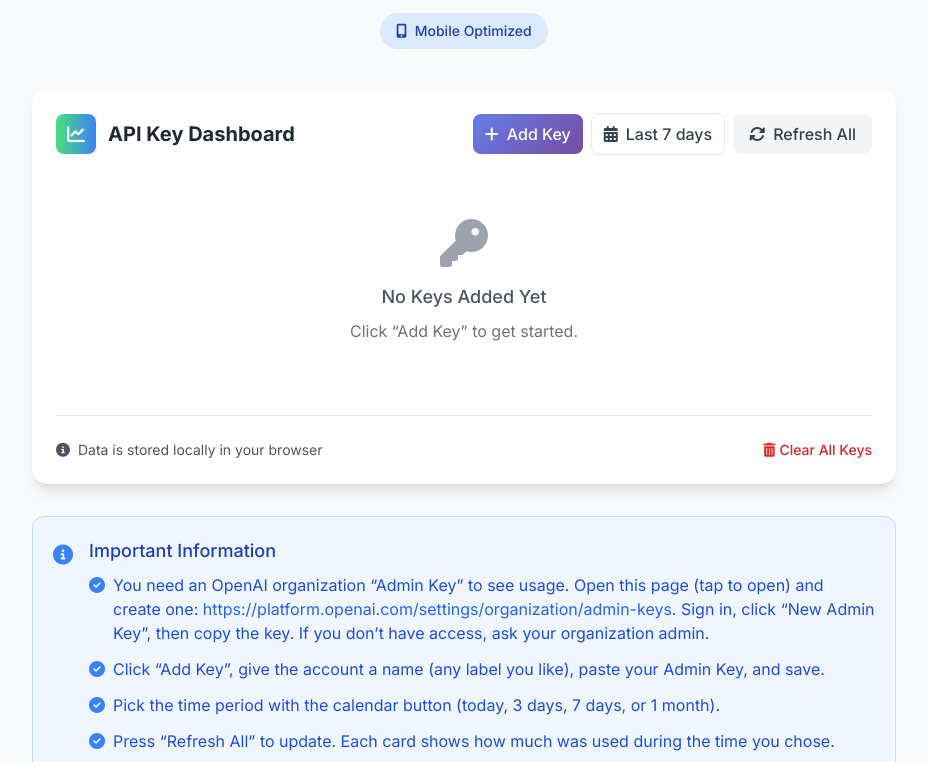
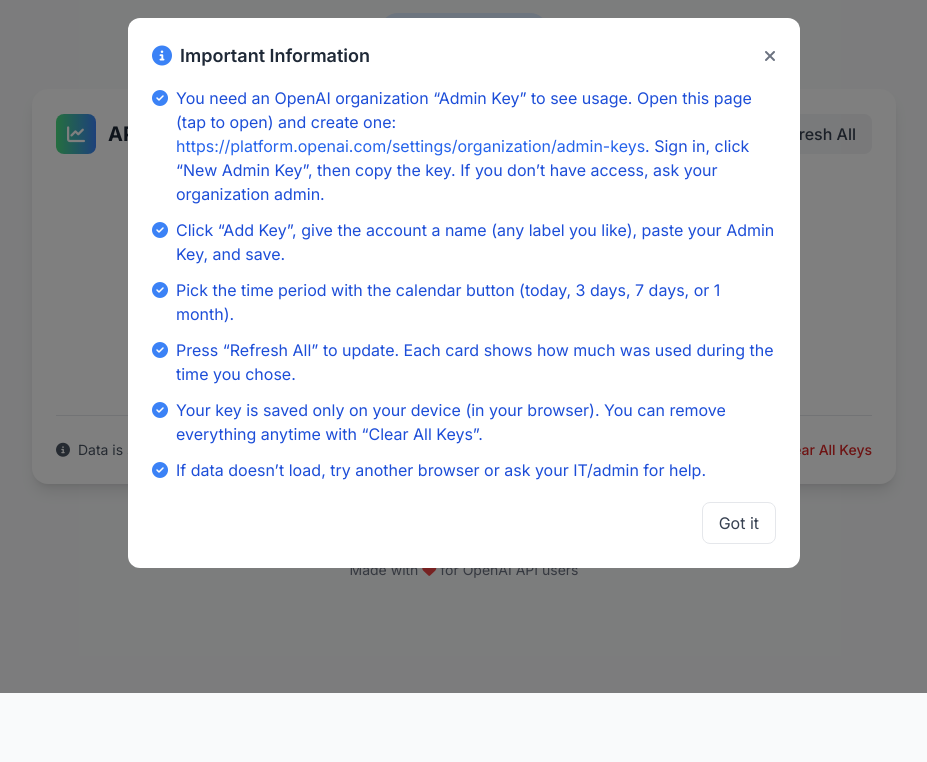
Before and after one commit to phototix/OpenAI-API-Management, a plain HTML site: page index.html in a window 1280 px wide. Shown: the part 107-869 px from the top of the page, without its empty margins (176-1103 px from the left). After the commit the page ends 800 px from the top, so only its background shows below. Drawn offline with nearby package versions, Linux system fonts and the light colour scheme.

```diff
--- a/app.js
+++ b/app.js
@@ -21,6 +21,10 @@
   saveRange: document.getElementById("saveRange"),
   cancelRange: document.getElementById("cancelRange"),
   currentRangeLabel: document.getElementById("currentRangeLabel"),
+  infoModal: document.getElementById("infoModal"),
+  openInfoModal: document.getElementById("openInfoModal"),
+  closeInfoModal: document.getElementById("closeInfoModal"),
+  dismissInfoModal: document.getElementById("dismissInfoModal"),
 };
 
 function getAccounts() {
@@ -493,12 +497,45 @@
       await refreshAllSequential();
     });
   }
+
+  // Information modal events
+  const openInfo = () => { if (els.infoModal) els.infoModal.classList.remove("hidden"); };
+  const closeInfo = () => { if (els.infoModal) els.infoModal.classList.add("hidden"); };
+  if (els.openInfoModal && els.infoModal) {
+    els.openInfoModal.addEventListener("click", openInfo);
+  }
+  if (els.closeInfoModal) {
+    els.closeInfoModal.addEventListener("click", closeInfo);
+  }
+  if (els.dismissInfoModal) {
+    els.dismissInfoModal.addEventListener("click", closeInfo);
+  }
+  if (els.infoModal) {
+    els.infoModal.addEventListener("click", (e) => {
+      if (e.target === els.infoModal) closeInfo();
+    });
+  }
+  document.addEventListener("keydown", (e) => {
+    if (e.key === "Escape" && els.infoModal && !els.infoModal.classList.contains("hidden")) {
+      e.preventDefault();
+      if (els.closeInfoModal) els.closeInfoModal.click(); else els.infoModal.classList.add("hidden");
+    }
+  });
+
+  // Expose for init to open on load
+  initEvents.openInfo = openInfo;
 }
 
 function init() {
   render();
   initEvents();
   updateRangeLabel();
+  // Show information modal on every visit
+  if (typeof initEvents.openInfo === "function") {
+    initEvents.openInfo();
+  } else if (els.infoModal) {
+    els.infoModal.classList.remove("hidden");
+  }
 }
 
 document.addEventListener("DOMContentLoaded", init);
--- a/index.html
+++ b/index.html
@@ -70,6 +70,9 @@
                             <i class="fas fa-chart-line text-white text-lg"></i>
                         </div>
                         <h2 class="text-xl font-bold text-gray-800">API Key Dashboard</h2>
+                        <button id="openInfoModal" class="ml-3 text-gray-500 hover:text-gray-700" aria-label="View information">
+                            <i class="fas fa-circle-question text-lg"></i>
+                        </button>
                     </div>
                     <div class="flex items-center space-x-2">
                         <button id="openAddKeyModal" class="gradient-bg text-white font-medium py-2 px-3 rounded-lg hover:opacity-90 transition-opacity flex items-center">
@@ -110,43 +113,7 @@
                 </div>
             </div>
 
-            <!-- Information Section -->
-            <div class="mt-8 bg-blue-50 border border-blue-200 rounded-xl p-5 fade-in">
-                <div class="flex items-start">
-                    <div class="flex-shrink-0 mt-1">
-                        <i class="fas fa-info-circle text-blue-500 text-xl"></i>
-                    </div>
-                    <div class="ml-4">
-                        <h3 class="text-lg font-medium text-blue-800 mb-2">Important Information</h3>
-                        <ul class="text-blue-700 space-y-3">
-                            <li class="flex items-start">
-                                <i class="fas fa-check-circle text-blue-500 mr-2 mt-1"></i>
-                                <span>You need an OpenAI organization “Admin Key” to see usage. Open this page (tap to open) and create one: <a href="https://platform.openai.com/settings/organization/admin-keys" target="_blank" rel="noopener noreferrer" class="text-blue-600 hover:underline">https://platform.openai.com/settings/organization/admin-keys</a>. Sign in, click “New Admin Key”, then copy the key. If you don’t have access, ask your organization admin.</span>
-                            </li>
-                            <li class="flex items-start">
-                                <i class="fas fa-check-circle text-blue-500 mr-2 mt-1"></i>
-                                <span>Click “Add Key”, give the account a name (any label you like), paste your Admin Key, and save.</span>
-                            </li>
-                            <li class="flex items-start">
-                                <i class="fas fa-check-circle text-blue-500 mr-2 mt-1"></i>
-                                <span>Pick the time period with the calendar button (today, 3 days, 7 days, or 1 month).</span>
-                            </li>
-                            <li class="flex items-start">
-                                <i class="fas fa-check-circle text-blue-500 mr-2 mt-1"></i>
-                                <span>Press “Refresh All” to update. Each card shows how much was used during the time you chose.</span>
-                            </li>
-                            <li class="flex items-start">
-                                <i class="fas fa-check-circle text-blue-500 mr-2 mt-1"></i>
-                                <span>Your key is saved only on your device (in your browser). You can remove everything anytime with “Clear All Keys”.</span>
-                            </li>
-                            <li class="flex items-start">
-                                <i class="fas fa-check-circle text-blue-500 mr-2 mt-1"></i>
-                                <span>If data doesn’t load, try another browser or ask your IT/admin for help.</span>
-                            </li>
-                        </ul>
-                    </div>
-                </div>
-            </div>
+            <!-- Information Modal Triggered on Load and by '?' icon -->
         </main>
 
         <!-- Footer -->
@@ -225,6 +192,52 @@
             </form>
         </div>
     </div>
+
+    <!-- Information Modal -->
+    <div id="infoModal" class="fixed inset-0 bg-black bg-opacity-50 flex items-center justify-center z-50 hidden">
+        <div class="bg-white rounded-xl p-6 max-w-2xl w-full mx-4">
+            <div class="flex items-center justify-between mb-4">
+                <div class="flex items-center">
+                    <i class="fas fa-info-circle text-blue-500 text-xl mr-2"></i>
+                    <h3 class="text-lg font-semibold text-gray-800">Important Information</h3>
+                </div>
+                <button id="closeInfoModal" class="text-gray-500 hover:text-gray-700" aria-label="Close">
+                    <i class="fas fa-times"></i>
+                </button>
+            </div>
+            <div class="text-blue-700">
+                <ul class="space-y-3">
+                    <li class="flex items-start">
+                        <i class="fas fa-check-circle text-blue-500 mr-2 mt-1"></i>
+                        <span>You need an OpenAI organization “Admin Key” to see usage. Open this page (tap to open) and create one: <a href="https://platform.openai.com/settings/organization/admin-keys" target="_blank" rel="noopener noreferrer" class="text-blue-600 hover:underline">https://platform.openai.com/settings/organization/admin-keys</a>. Sign in, click “New Admin Key”, then copy the key. If you don’t have access, ask your organization admin.</span>
+                    </li>
+                    <li class="flex items-start">
+                        <i class="fas fa-check-circle text-blue-500 mr-2 mt-1"></i>
+                        <span>Click “Add Key”, give the account a name (any label you like), paste your Admin Key, and save.</span>
+                    </li>
+                    <li class="flex items-start">
+                        <i class="fas fa-check-circle text-blue-500 mr-2 mt-1"></i>
+                        <span>Pick the time period with the calendar button (today, 3 days, 7 days, or 1 month).</span>
+                    </li>
+                    <li class="flex items-start">
+                        <i class="fas fa-check-circle text-blue-500 mr-2 mt-1"></i>
+                        <span>Press “Refresh All” to update. Each card shows how much was used during the time you chose.</span>
+                    </li>
+                    <li class="flex items-start">
+                        <i class="fas fa-check-circle text-blue-500 mr-2 mt-1"></i>
+                        <span>Your key is saved only on your device (in your browser). You can remove everything anytime with “Clear All Keys”.</span>
+                    </li>
+                    <li class="flex items-start">
+                        <i class="fas fa-check-circle text-blue-500 mr-2 mt-1"></i>
+                        <span>If data doesn’t load, try another browser or ask your IT/admin for help.</span>
+                    </li>
+                </ul>
+                <div class="mt-5 text-right">
+                    <button id="dismissInfoModal" class="px-4 py-2 rounded-lg border border-gray-200 text-gray-700 hover:bg-gray-50">Got it</button>
+                </div>
+            </div>
+        </div>
+    </div>
     <script src="app.js?version=1.0"></script>
 </body>
 </html>
```
Also changed, not shown: README.md.
